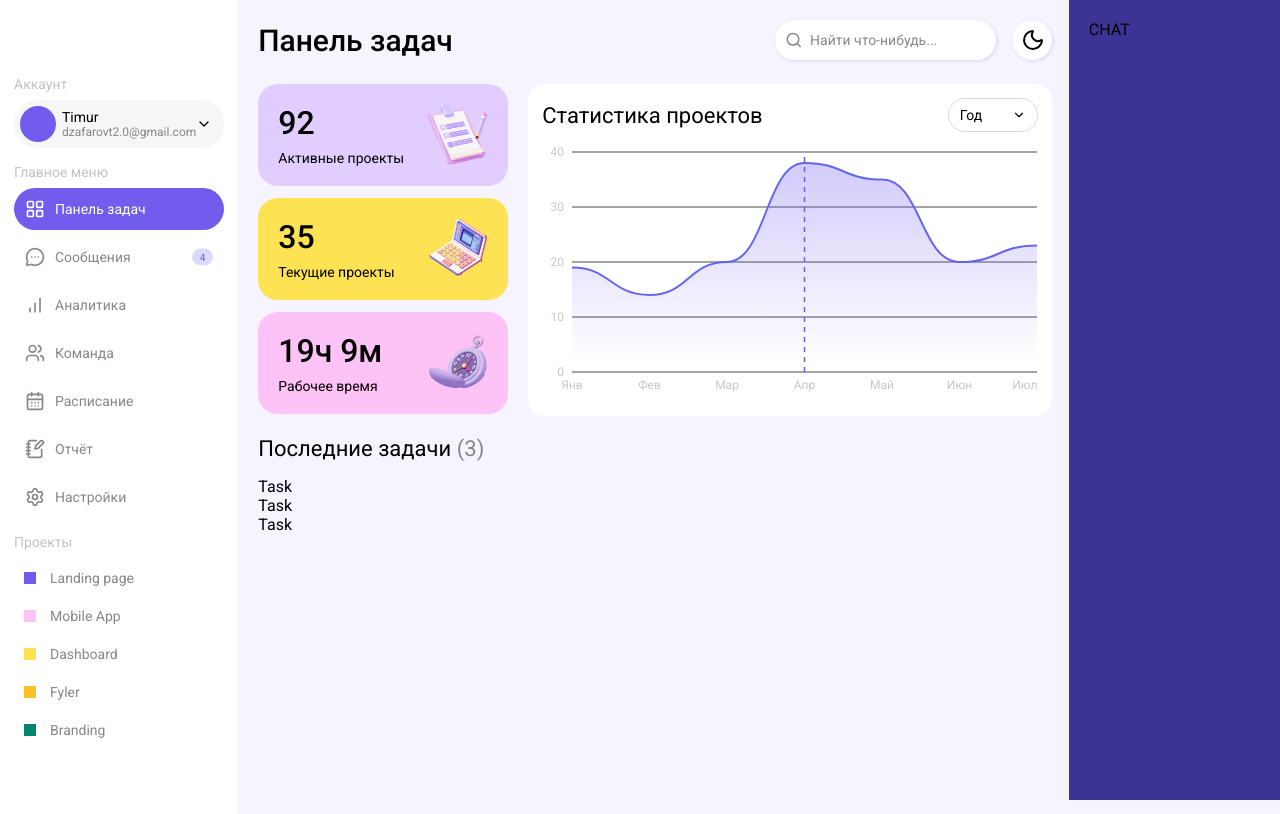
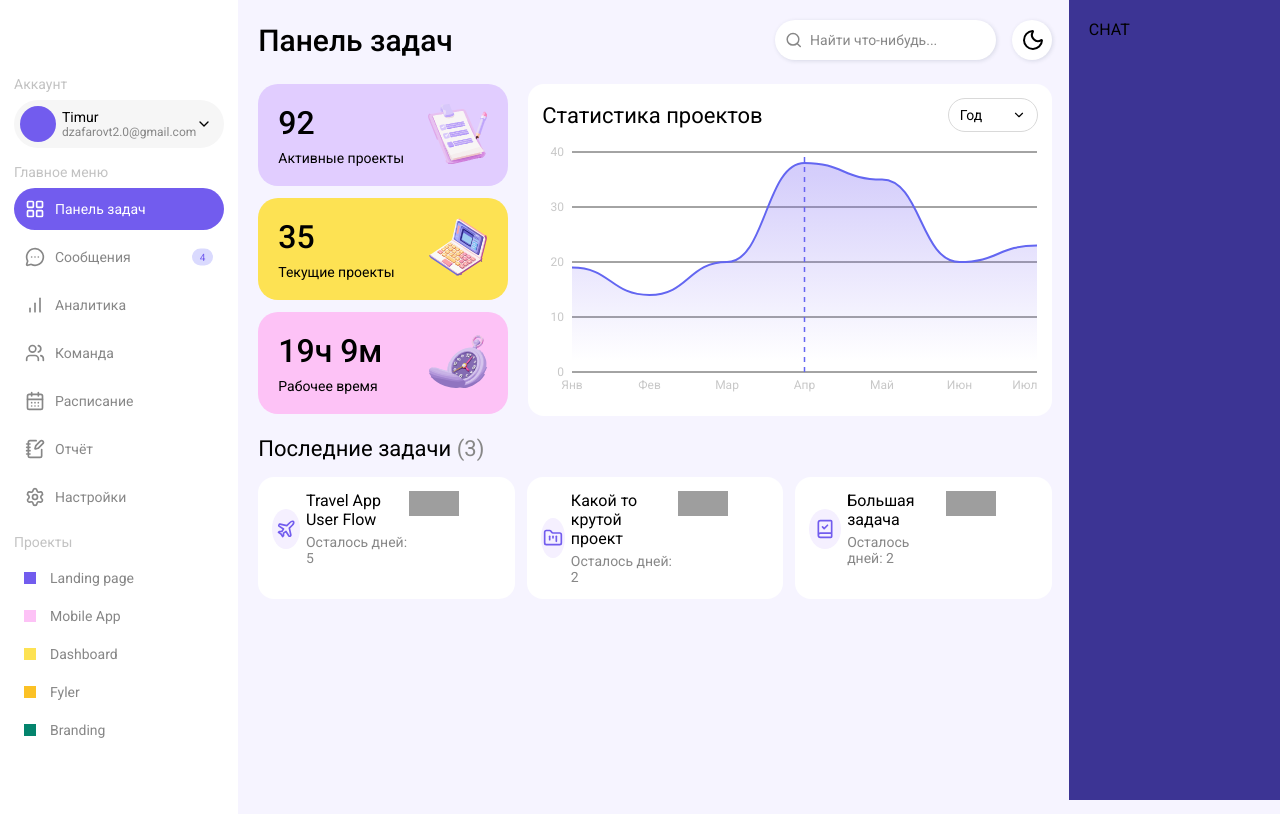
Before and after one commit to TrojanDll/task-hub, a Next.js app: page /dashboard in a window 1280 px wide. Built offline with nearby package versions, Linux system fonts and the light colour scheme; grey boxes are pictures that could not be loaded.

Commit message:
feat: task styling started

```diff
--- a/package.json
+++ b/package.json
@@ -9,6 +9,7 @@
     "lint": "next lint"
   },
   "dependencies": {
+    "date-fns": "^4.1.0",
     "lucide-react": "^0.523.0",
     "next": "15.3.4",
     "next-themes": "^0.4.6",
--- a/src/app/globals.scss
+++ b/src/app/globals.scss
@@ -2,6 +2,7 @@
   --font-family: "Roboto", sans-serif;
 
   --primary: #725cee;
+  --primary-100: #f5f0ff;
   --primary-200: #dadafe;
   --primary-400: #453c9c;
   --primary-500: #3c3494;
--- a/src/components/ui/CustomTitle/CustomTitle.module.scss
+++ b/src/components/ui/CustomTitle/CustomTitle.module.scss
@@ -6,3 +6,7 @@
 .h2 {
   font-size: 1.375rem;
 }
+
+.h3 {
+  font-size: 1rem;
+}
--- a/src/components/ui/task/Task/Task.module.scss
+++ b/src/components/ui/task/Task/Task.module.scss
@@ -0,0 +1,26 @@
+.topInfo {
+  display: flex;
+}
+
+.left {
+  display: flex;
+  column-gap: 6px;
+  align-items: center;
+  max-width: 60%;
+}
+
+.iconWrapper {
+  width: 40px;
+  height: 40px;
+  display: flex;
+  align-items: center;
+  justify-content: center;
+  border-radius: 100%;
+  background-color: var(--primary-100);
+}
+
+.duration {
+  margin-top: 5px;
+  font-size: 0.875rem;
+  color: var(--text-secondary);
+}
--- a/src/components/ui/task/Task/Task.tsx
+++ b/src/components/ui/task/Task/Task.tsx
@@ -1,11 +1,48 @@
 import type { ITask } from "@/types/task.types";
 import styles from "./Task.module.scss";
 import cn from "clsx";
+import CustomTitle from "../../CustomTitle/CustomTitle";
+import { differenceInDays } from "date-fns";
+import Image from "next/image";
+import Substrate from "../../Substrate/Substrate";
 
 interface IProps {
   task: ITask;
+  className?: string;
 }
 
-export default function Task({ task }: IProps) {
-  return <div>Task</div>;
+export default function Task({ task, className }: IProps) {
+  return (
+    <Substrate className={cn(styles.root, className)}>
+      <div className={styles.topInfo}>
+        <div className={styles.left}>
+          <div className={styles.iconWrapper}>
+            <task.icon size={20} color="var(--primary)" />
+          </div>
+
+          <div className={styles.topInfoText}>
+            <CustomTitle tag="h3" className={styles.title}>
+              {task.title}
+            </CustomTitle>
+
+            <div className={styles.duration}>
+              Осталось дней: {differenceInDays(task.dueDate, new Date())}
+            </div>
+          </div>
+        </div>
+
+        <div className={styles.usersImages}>
+          {task.users.map((user) => (
+            <Image
+              width={25}
+              height={25}
+              key={user.id}
+              alt=""
+              src={user.avatarPath ? user.avatarPath : ""}
+            />
+          ))}
+        </div>
+      </div>
+    </Substrate>
+  );
 }
--- a/src/components/widgets/dashboard/last-tasks/LastTasks/LastTasks.module.scss
+++ b/src/components/widgets/dashboard/last-tasks/LastTasks/LastTasks.module.scss
@@ -10,4 +10,10 @@
 
 .tasks {
   margin-top: 16px;
+  display: flex;
+  gap: 12px;
 }
+
+.task {
+  width: 100%;
+}
--- a/src/components/widgets/dashboard/last-tasks/LastTasks/LastTasks.tsx
+++ b/src/components/widgets/dashboard/last-tasks/LastTasks/LastTasks.tsx
@@ -21,7 +21,9 @@ export default function LastTasks({ className }: IProps) {
 
       <div className={styles.tasks}>
         {TASKS.length ? (
-          TASKS.map((task) => <Task key={task.id} task={task} />)
+          TASKS.map((task) => (
+            <Task key={task.id} task={task} className={styles.task} />
+          ))
         ) : (
           <div>Нет задач</div>
         )}
```
Also changed, not shown: 1 other file (tests, documents, lock files or other folders).
